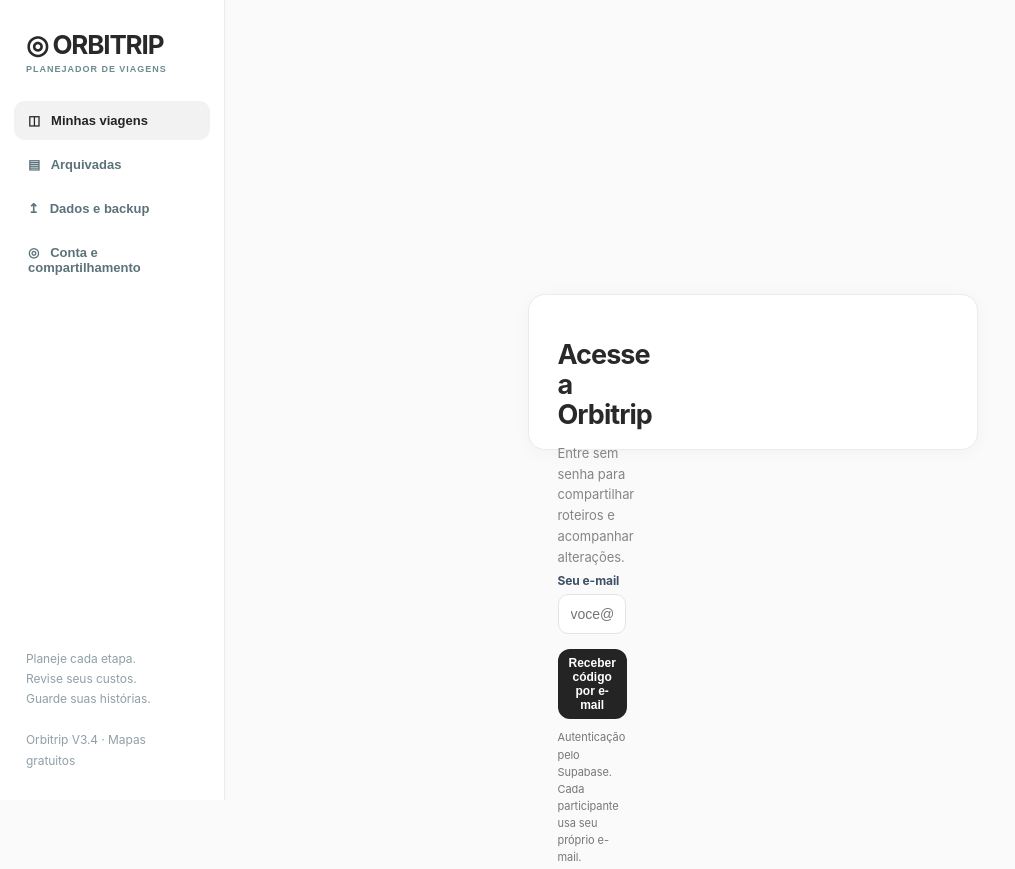
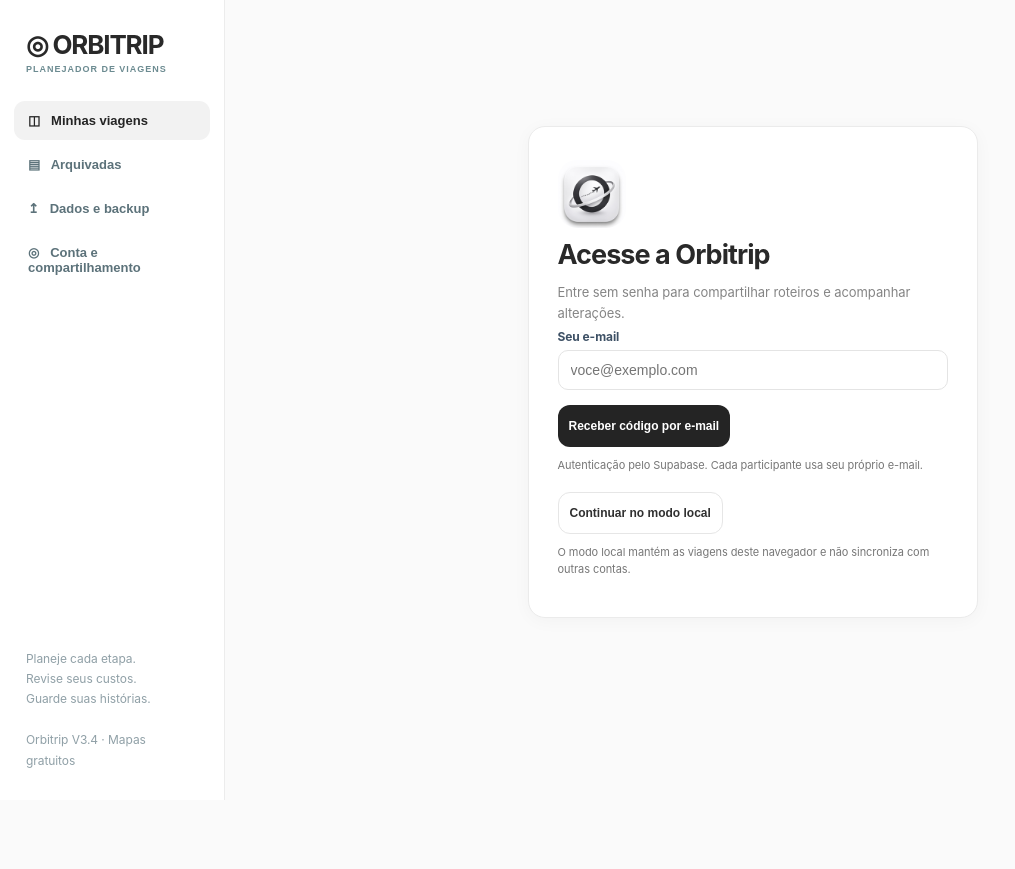
Before and after one commit to cesarsbatista/orbitrip, a plain HTML site: page index.html in a window 1280 px wide. Shown: the top 869 px of the page, without its empty margins (0-1015 px from the left). After the commit the page ends 800 px from the top, so only its background shows below. Drawn offline with nearby package versions, Linux system fonts and the light colour scheme.

Commit message:
fix(v3.4): renderizar logo oficial na tela de acesso

```diff
--- a/index.html
+++ b/index.html
@@ -576,7 +576,7 @@ function cloudRibbon(){
  return "";
 }
 function renderAuth(){
- return '<div class="orbi-auth-shell"><div class="card orbi-auth-card"><div class="orbi-auth-logo" src="./assets/apple-touch-icon.png" alt="Ícone Orbitrip"><h1>Acesse a Orbitrip</h1><p class="muted">Entre sem senha para compartilhar roteiros e acompanhar alterações.</p>'
+ return '<div class="orbi-auth-shell"><div class="card orbi-auth-card"><img class="orbi-auth-logo" src="./assets/apple-touch-icon.png" alt="Ícone Orbitrip"><h1>Acesse a Orbitrip</h1><p class="muted">Entre sem senha para compartilhar roteiros e acompanhar alterações.</p>'
  +(cloudAuthError?'<div class="orbi-cloud-warn" role="alert">'+esc(cloudAuthError)+'</div>':"")
  +(cloudEmail?'<p class="muted">Enviamos um código temporário para <b>'+esc(cloudEmail)+'</b>. Verifique sua caixa de entrada e spam.</p><div class="field"><label for="orbi-auth-code">Código de seis dígitos</label><input id="orbi-auth-code" inputmode="numeric" autocomplete="one-time-code" maxlength="6" placeholder="000000"></div><div class="row">'+button("Entrar","authVerify","primary")+button("Alterar e-mail","authAgain")+'</div>'
  :'<div class="field"><label for="orbi-auth-email">Seu e-mail</label><input id="orbi-auth-email" type="email" autocomplete="email" placeholder="voce@exemplo.com"></div>'+button("Receber código por e-mail","authSend","primary"))
```
